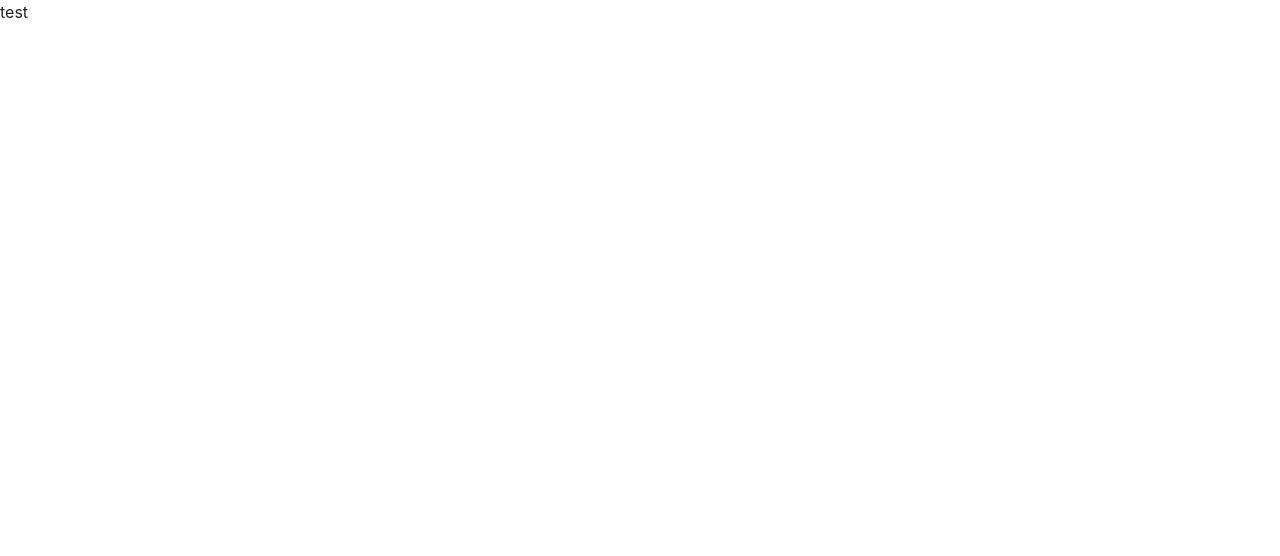
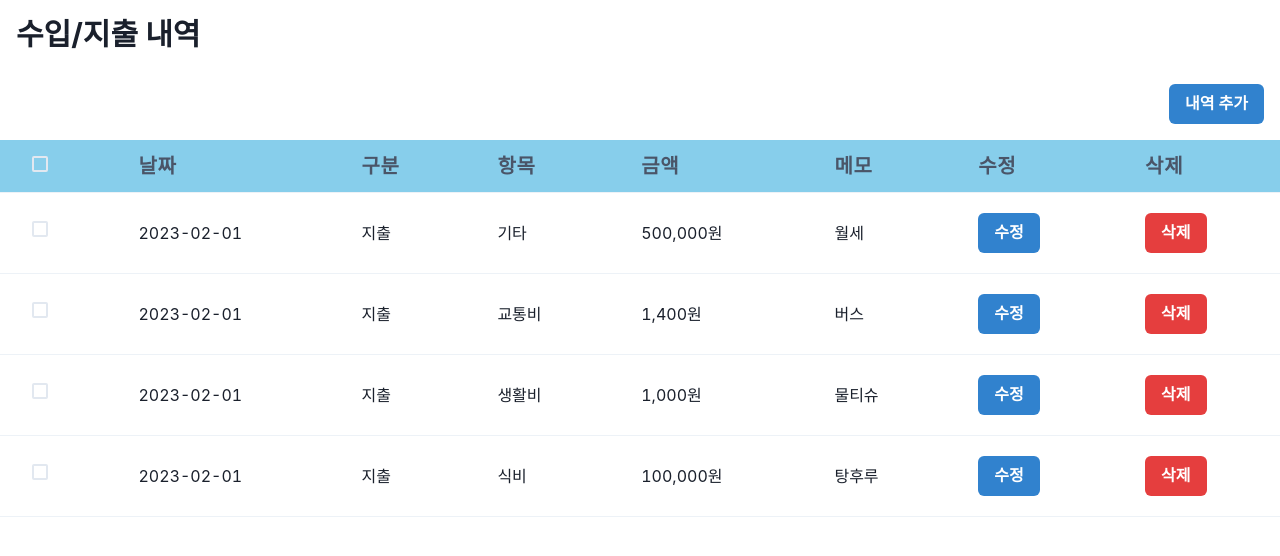
Before and after one commit to woorifisa-service-dev-2nd/frontend-3rd-accountBook, a React (Vite) app: page / in a window 1280 px wide. Shown: the top 556 px of the page. Built offline with nearby package versions, Linux system fonts and the light colour scheme.

Commit message:
feat: 데이터 조회, 삭제 기능 구현

```diff
--- a/mock.json
+++ b/mock.json
@@ -15,6 +15,22 @@
       "chargeStatus": "living",
       "amount": "1000",
       "notes": "물티슈"
+    },
+    {
+      "id": "3",
+      "date": "2023-02-01",
+      "status": "charge",
+      "chargeStatus": "transportation",
+      "amount": "1400",
+      "notes": "버스"
+    },
+    {
+      "id": "4",
+      "date": "2023-02-01",
+      "status": "charge",
+      "chargeStatus": "etc",
+      "amount": "500000",
+      "notes": "월세"
     }
   ]
 }
--- a/src/App.jsx
+++ b/src/App.jsx
@@ -1,9 +1,9 @@
-import { Text } from '@chakra-ui/react';
+import DataList from './components/dashboard/DataList';
 
 function App() {
   return (
     <>
-      <Text>test</Text>
+      <DataList />
     </>
   );
 }
--- /dev/null
+++ b/src/components/dashboard/DataList.jsx
@@ -0,0 +1,88 @@
+import React, { useState, useEffect } from 'react';
+import {
+    Flex,
+    Heading,
+    Button
+} from '@chakra-ui/react';
+import DataTable from './DataTable';
+
+const DataList = () => {
+    const [data, setData] = useState([]);
+    const [checkedItems, setCheckedItems] = useState([]);
+
+    // 목데이터 불러오기
+    const fetchData = async () => {
+        try {
+            const response = await fetch('../../mock.json');
+            const jsonData = await response.json();
+            setData(jsonData.mockData);
+            setCheckedItems(Array(jsonData.mockData.length).fill(false));
+        } catch (error) {
+            console.error('Error:', error);
+        }
+    };
+
+    useEffect(() => {
+        fetchData();
+    }, []);
+
+    // 삭제
+    const handleDelete = (id) => {
+        const newData = data.filter((item) => item.id !== id);
+        setData(newData);
+        setCheckedItems(newData.map(() => false));
+    };
+
+    // 체크박스
+    const toggleAllCheckboxes = (isChecked) => {
+        setCheckedItems(Array(data.length).fill(isChecked));
+    };
+
+    const toggleSingleCheckbox = (index, isChecked) => {
+        const newCheckedItems = [...checkedItems];
+        newCheckedItems[index] = isChecked;
+        setCheckedItems(newCheckedItems);
+    };
+
+    const isAnyItemChecked = () => checkedItems.some(Boolean);
+
+    // 모두 삭제
+    const handleDeleteChecked = () => {
+        const newData = data.filter((item, index) => !checkedItems[index]);
+        setData(newData);
+        setCheckedItems(newData.map(() => false));
+    };
+
+    // 수정
+    const handleEdit = () => {
+        console.log('edit')
+    }
+
+    return (
+        <Flex direction="column">
+            <Heading size="lg" m={4}>
+                수입/지출 내역
+            </Heading>
+            <Flex justifyContent="end">
+                {isAnyItemChecked() && (
+                    <Button colorScheme="red" m={4} onClick={handleDeleteChecked}>
+                        모두 삭제
+                    </Button>
+                )}
+                <Button colorScheme="blue" m={4}>
+                    내역 추가
+                </Button>
+            </Flex>
+            <DataTable
+                data={data}
+                checkedItems={checkedItems}
+                toggleAllCheckboxes={toggleAllCheckboxes}
+                toggleSingleCheckbox={toggleSingleCheckbox}
+                handleEdit={handleEdit}
+                handleDelete={handleDelete}
+            />
+        </Flex>
+    );
+};
+
+export default DataList;
--- /dev/null
+++ b/src/components/dashboard/DataTable.jsx
@@ -0,0 +1,104 @@
+import React from 'react';
+import {
+    Table,
+    Thead,
+    Tbody,
+    Tr,
+    Th,
+    Td,
+    Checkbox,
+    Button,
+    Text,
+} from '@chakra-ui/react';
+
+const DataTable = ({ data, checkedItems, toggleAllCheckboxes, toggleSingleCheckbox, handleEdit, handleDelete }) => {
+
+    // 구분, 항목 한글로
+    const changeToKorean = {
+        food: '식비',
+        living: '생활비',
+        transportation: '교통비',
+        etc: '기타',
+        charge: '지출',
+        income: '수입',
+    };
+
+    // 콤마, 원 추가
+    const addCommas = (num) => {
+        return num.toString().replace(/\B(?=(\d{3})+(?!\d))/g, ',') + '원';
+    };
+
+    return (
+        <Table variant="simple" size="lg">
+            <Thead>
+                <Tr backgroundColor="skyblue">
+                    {toggleAllCheckboxes && checkedItems && (
+                        <Th>
+                            <Checkbox
+                                isChecked={checkedItems.every(Boolean)}
+                                isIndeterminate={checkedItems.some(Boolean) && !checkedItems.every(Boolean)}
+                                onChange={(e) => toggleAllCheckboxes(e.target.checked)}
+                            ></Checkbox>
+                        </Th>
+                    )}
+                    <Th>
+                        <Text fontSize="xl">날짜</Text>
+                    </Th>
+                    <Th>
+                        <Text fontSize="xl">구분</Text>
+                    </Th>
+                    <Th>
+                        <Text fontSize="xl">항목</Text>
+                    </Th>
+                    <Th>
+                        <Text fontSize="xl">금액</Text>
+                    </Th>
+                    <Th>
+                        <Text fontSize="xl">메모</Text>
+                    </Th>
+                    <Th>
+                        <Text fontSize="xl">수정</Text>
+                    </Th>
+                    <Th>
+                        <Text fontSize="xl">삭제</Text>
+                    </Th>
+                </Tr>
+            </Thead>
+            <Tbody>
+                {data.map((item, index) => (
+                    <Tr key={item.id}>
+                        {toggleSingleCheckbox && (
+                            <Td>
+                                <Checkbox
+                                    isChecked={checkedItems[index]}
+                                    onChange={(e) => toggleSingleCheckbox(index, e.target.checked)}
+                                ></Checkbox>
+                            </Td>
+                        )}
+                        <Td>{item.date}</Td>
+                        <Td>{changeToKorean[item.status]}</Td>
+                        <Td>{changeToKorean[item.chargeStatus]}</Td>
+                        <Td>{addCommas(item.amount)}</Td>
+                        <Td>{item.notes}</Td>
+                        <Td>
+                            {handleEdit && (
+                                <Button colorScheme="blue" onClick={() => handleEdit(item.id)}>
+                                    수정
+                                </Button>
+                            )}
+                        </Td>
+                        <Td>
+                            {handleDelete && (
+                                <Button colorScheme="red" onClick={() => handleDelete(item.id)}>
+                                    삭제
+                                </Button>
+                            )}
+                        </Td>
+                    </Tr>
+                )).reverse()}
+            </Tbody>
+        </Table>
+    );
+};
+
+export default DataTable;
```
Also changed, not shown: jsconfig.json (+10 -10 lines).
